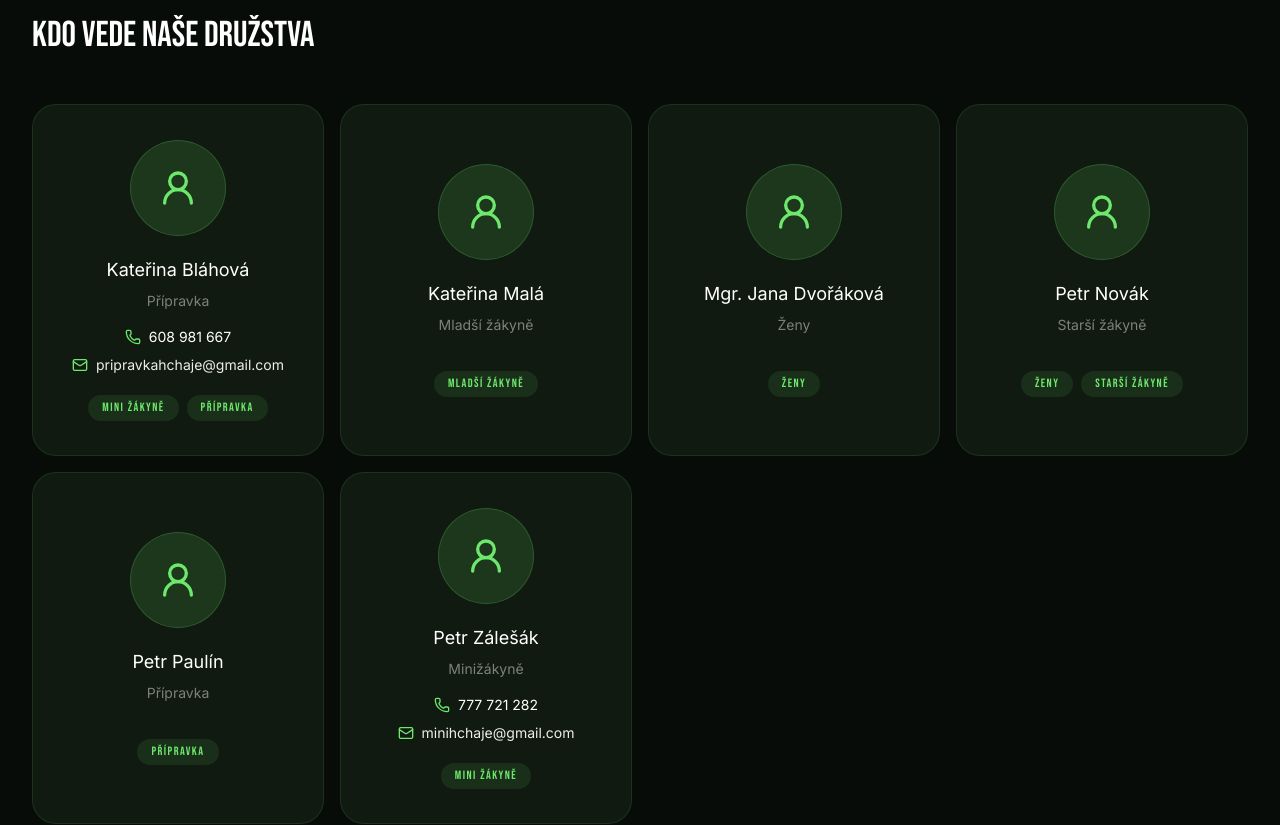
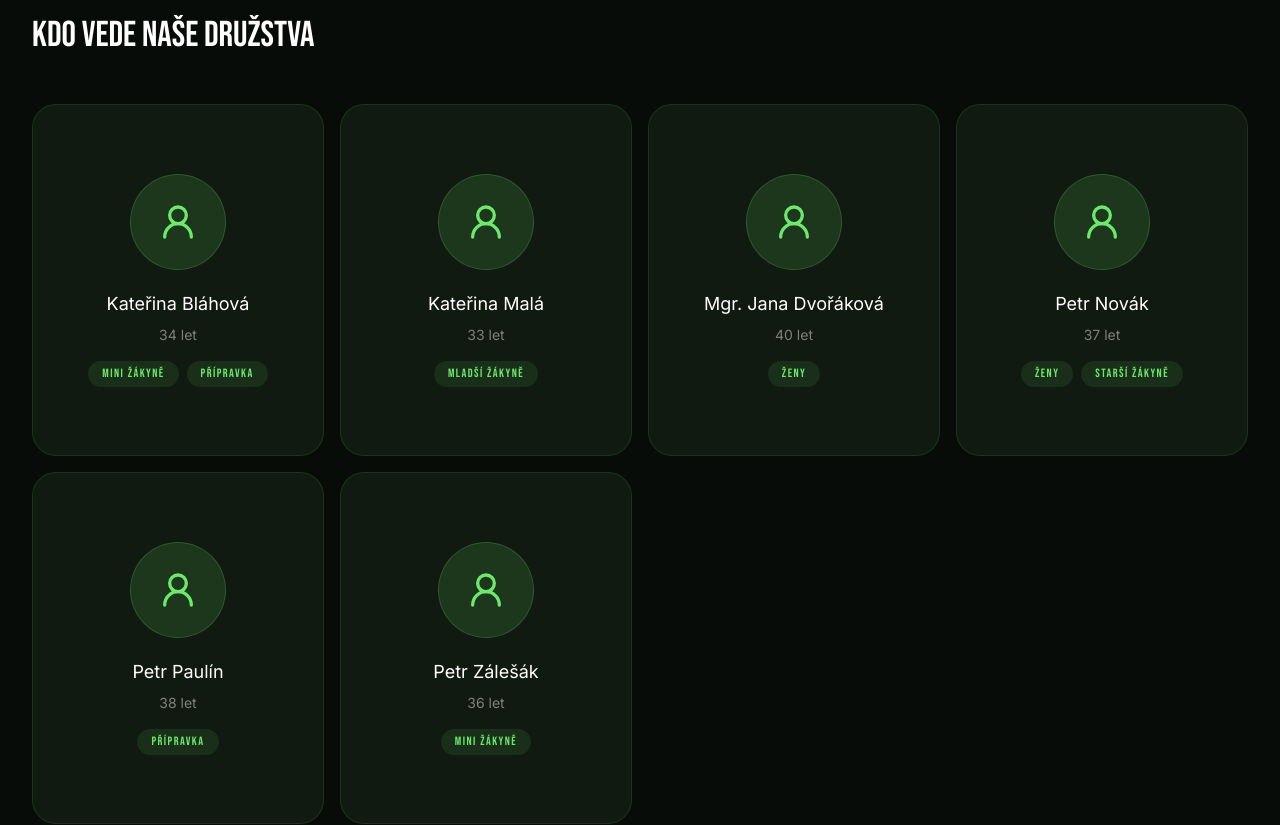
Before and after one commit to jakub245/hchaje-web, a React (Vite) app: page /o-klubu in a window 1280 px wide. Shown: the part 1617-2442 px from the top of the page. Built offline with nearby package versions, Linux system fonts and the light colour scheme.

Commit message:
Update OKlubu.tsx

```diff
--- a/src/app/pages/OKlubu.tsx
+++ b/src/app/pages/OKlubu.tsx
@@ -1,4 +1,4 @@
-import { Target, Heart, Award, Users, Building2, Phone, Mail, UserRound } from "lucide-react";
+import { Target, Heart, Award, Users, Building2, UserRound } from "lucide-react";
 import { PageHero, Btn, CtaStrip, SectionLabel, bebas, inter, CONTACT_EMAIL, nbspShortWords } from "../components/shared";
 import { ImageWithFallback } from "../components/figma/ImageWithFallback";
 import { TEAMS } from "../data/teams";
@@ -18,16 +18,16 @@ const MILESTONES = [
   { year: "Dnes", text: "Hlavním cílem klubu je nadchnout co nejvíce dětí pro pravidelné sportování." },
 ];
 
-const COACH_DIRECTORY: Record<string, { phone?: string; email?: string; year?: string }> = {
-  "Petr Zálešák": { phone: "777 721 282", email: "minihchaje@gmail.com", year: "Minižákyně" },
-  "Kateřina Bláhová": { phone: "608 981 667", email: "pripravkahchaje@gmail.com", year: "Přípravka" },
-  "Veronika Zálešáková": { year: "Minižákyně" },
-  "Barbora Bláhová": { year: "Minižákyně" },
-  "Petr Paulín": { year: "Přípravka" },
-  "Nela Černá": { year: "Přípravka" },
-  "Mgr. Jana Dvořáková": { year: "Ženy" },
-  "Petr Novák": { year: "Starší žákyně" },
-  "Kateřina Malá": { year: "Mladší žákyně" },
+const COACH_DIRECTORY: Record<string, { age?: string }> = {
+  "Petr Zálešák": { age: "36 let" },
+  "Kateřina Bláhová": { age: "34 let" },
+  "Veronika Zálešáková": { age: "32 let" },
+  "Barbora Bláhová": { age: "31 let" },
+  "Petr Paulín": { age: "38 let" },
+  "Nela Černá": { age: "30 let" },
+  "Mgr. Jana Dvořáková": { age: "40 let" },
+  "Petr Novák": { age: "37 let" },
+  "Kateřina Malá": { age: "33 let" },
 };
 
 const COACHES = Array.from(
@@ -38,9 +38,7 @@ const COACHES = Array.from(
     const existing = map.get(item.name) ?? {
       name: item.name,
       teams: [] as string[],
-      phone: COACH_DIRECTORY[item.name]?.phone,
-      email: COACH_DIRECTORY[item.name]?.email,
-      year: COACH_DIRECTORY[item.name]?.year,
+      age: COACH_DIRECTORY[item.name]?.age,
     };
 
     if (!existing.teams.includes(item.teamName)) {
@@ -49,7 +47,7 @@ const COACHES = Array.from(
 
     map.set(item.name, existing);
     return map;
-  }, new Map<string, { name: string; teams: string[]; phone?: string; email?: string; year?: string }>()).values(),
+  }, new Map<string, { name: string; teams: string[]; age?: string }>()).values(),
 ).sort((a, b) => a.name.localeCompare(b.name, "cs"));
 
 export default function OKlubuPage() {
@@ -135,27 +133,9 @@ export default function OKlubuPage() {
                 </div>
 
                 <div className="text-white text-[18px]" style={{ fontFamily: inter }}>{coach.name}</div>
-                {coach.year && (
-                  <div className="text-white/45 text-sm mt-2" style={{ fontFamily: inter }}>{coach.year}</div>
-                )}
+                <div className="text-white/45 text-sm mt-2" style={{ fontFamily: inter }}>{coach.age || "35 let"}</div>
 
-                <div className="mt-4 space-y-2 text-sm w-full">
-                  {coach.phone && (
-                    <div className="flex items-center justify-center gap-2 text-white" style={{ fontFamily: inter }}>
-                      <Phone className="w-4 h-4 text-[#6EE76D] shrink-0" />
-                      <span>{coach.phone}</span>
-                    </div>
-                  )}
-
-                  {coach.email && (
-                    <div className="flex items-center justify-center gap-2" style={{ fontFamily: inter }}>
-                      <Mail className="w-4 h-4 text-[#6EE76D] shrink-0" />
-                      <a href={`mailto:${coach.email}`} className="mail-link break-all">{coach.email}</a>
-                    </div>
-                  )}
-                </div>
-
-                <div className="mt-5 flex flex-wrap items-center justify-center gap-2">
+                <div className="mt-4 flex flex-wrap items-center justify-center gap-2">
                   {coach.teams.map((teamName) => (
                     <span key={teamName} className="px-3.5 py-1 rounded-full bg-[#6EE76D]/10 text-[#6EE76D] text-[12px] tracking-[0.12em]" style={{ fontFamily: bebas }}>
                       {teamName}
```
